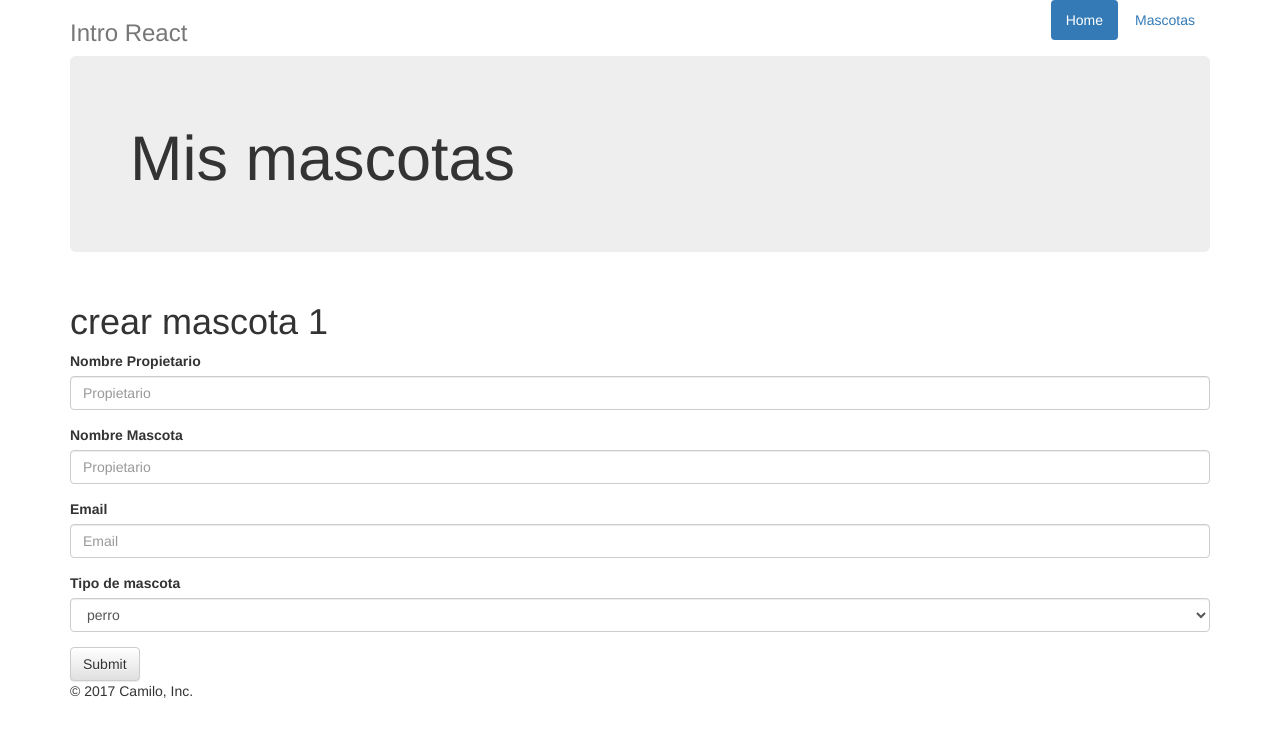
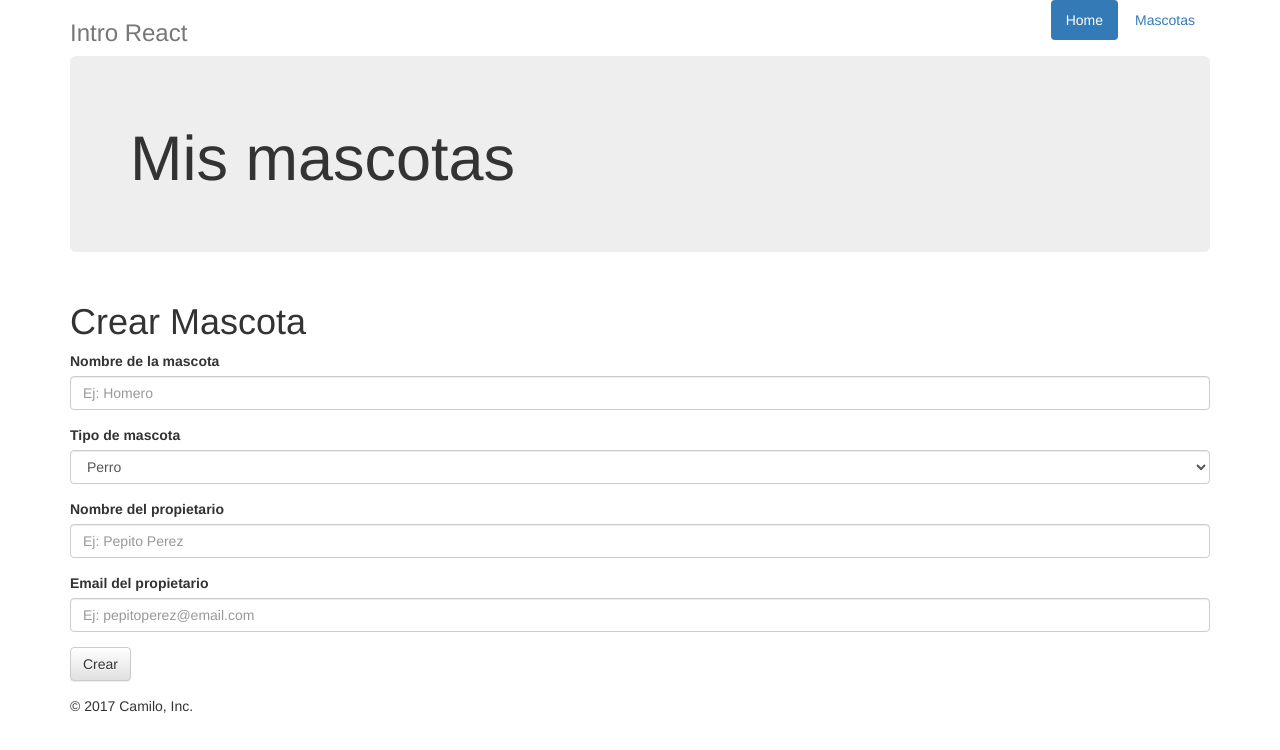
Before and after one commit to nodejs-medellin/mern-from-scratch, a React (Create React App) app: page / in a window 1280 px wide. Shown: the top 750 px of the page. Built offline with nearby package versions, Linux system fonts and the light colour scheme; what redux-immutable-state-invariant would draw is missing.

Commit message:
separar MascotasCreate en componentes mas atómicos
Se crearon 5 componentes que unidos integran el formulario de MascotasCreate

```diff
--- a/src/components/MascotasCreate.js
+++ b/src/components/MascotasCreate.js
@@ -1,42 +1,28 @@
 import React from 'react';
 import PropTypes from 'prop-types';
-const MascotasList = () => {
+import MascotasTypes from './form-controls-mascotas/MascotasTypes';
+import MascotasNombre from './form-controls-mascotas/MascotasNombre';
+import MascotasSubmit from './form-controls-mascotas/MascotasSubmit';
+import MascotasPropietario from './form-controls-mascotas/MascotasPropietario';
+import MascotasPropietarioEmail from './form-controls-mascotas/MascotasPropietarioEmail';
+
+const MascotasCreate = () => {
   return (
     <div className="row marketing">
       <div className="col-lg-12">
-        <h1 id="dashboard-title">crear mascota 1</h1>
+        <h1 id="dashboard-title">Crear Mascota</h1>
         <form>
-          <div className="form-group">
-            <label htmlFor="propietario">Nombre Propietario</label>
-            <input className="form-control" id="propietario" type="text" name="propietario" placeholder="Propietario"/>
-          </div>
-          <div className="form-group">
-            <label htmlFor="mascota">Nombre Mascota</label>
-            <input className="form-control" id="mascota" type="text" name="mascota" placeholder="Propietario"/>
-          </div>
-          <div className="form-group">
-            <label htmlFor="email">Email</label>
-            <input className="form-control" id="email" type="email" name="email" placeholder="Email"/>
-          </div>
-          <div className="form-group">
-            <label htmlFor="tipo">Tipo de mascota</label>
-            <select className="form-control" id="tipo" name="tipo">
-              <option value="" disabled>seleccione</option>
-              <option value="perro">perro</option>
-              <option value="gato">gato</option>
-              <option value="tortuga">tortuga</option>
-              <option value="onitorrinco">onitorrinco</option>
-            </select>
-          </div>
-          <button className="btn btn-default" type="submit">Submit</button>
+          <MascotasNombre controlName='mascota' controlTitle='Nombre de la mascota' controlPlaceH='Ej: Homero'/>
+          <MascotasTypes controlName='tipo' controlTitle='Tipo de mascota'/>
+          <MascotasPropietario controlName='propietario' controlTitle='Nombre del propietario' controlPlaceH='Ej: Pepito Perez'/>
+          <MascotasPropietarioEmail controlName='email'  controlTitle='Email del propietario' controlPlaceH='Ej: pepitoperez@email.com'/>
+          <MascotasSubmit controlTitle='Crear' controlPlaceH='Ej: Homero'/>
         </form>
       </div>
     </div>
   );
 };
 
-MascotasList.propTypes = {};
-
-MascotasList.defaultTypes = {};
-
-export default MascotasList;
+MascotasCreate.propTypes = {};
+MascotasCreate.defaultTypes = {};
+export default MascotasCreate;
--- /dev/null
+++ b/src/components/form-controls-mascotas/MascotasNombre.js
@@ -0,0 +1,16 @@
+import React from 'react';
+import PropTypes from 'prop-types';
+
+const MascotasNombre = ({controlName, controlTitle, controlPlaceH}) => {
+
+  return (
+    <div className="form-group">
+      <label htmlFor={controlName}>{controlTitle}</label>
+      <input className="form-control" id={controlName} type="text" name={controlName} placeholder={controlPlaceH}/>
+    </div>
+  );
+};
+
+MascotasNombre.propTypes = {};
+MascotasNombre.defaultTypes = {};
+export default MascotasNombre;
--- /dev/null
+++ b/src/components/form-controls-mascotas/MascotasPropietario.js
@@ -0,0 +1,15 @@
+import React from 'react';
+import PropTypes from 'prop-types';
+
+const MascotasPropietario = ({controlName, controlTitle, controlPlaceH}) => {
+  return (
+    <div className="form-group">
+      <label htmlFor={controlName}>{controlTitle}</label>
+      <input className="form-control" id={controlName} type="text" name={controlName} placeholder={controlPlaceH}/>
+    </div>
+  );
+};
+
+MascotasPropietario.propTypes = {};
+MascotasPropietario.defaultTypes = {};
+export default MascotasPropietario;
--- /dev/null
+++ b/src/components/form-controls-mascotas/MascotasPropietarioEmail.js
@@ -0,0 +1,15 @@
+import React from 'react';
+import PropTypes from 'prop-types';
+
+const MascotasPropietarioEmail = ({controlName, controlTitle, controlPlaceH}) => {
+  return (
+    <div className="form-group">
+      <label htmlFor={controlName}>{controlTitle}</label>
+      <input className="form-control" id={controlName} type="email" name={controlName} placeholder={controlPlaceH}/>
+    </div>
+  );
+};
+
+MascotasPropietarioEmail.propTypes = {};
+MascotasPropietarioEmail.defaultTypes = {};
+export default MascotasPropietarioEmail;
--- /dev/null
+++ b/src/components/form-controls-mascotas/MascotasSubmit.js
@@ -0,0 +1,14 @@
+import React from 'react';
+import PropTypes from 'prop-types';
+
+const MascotasSubmit = ({controlTitle}) => {
+  return (
+    <div className="form-group">
+      <button className="btn btn-default" type="submit">{controlTitle}</button>
+    </div>
+  );
+};
+
+MascotasSubmit.propTypes = {};
+MascotasSubmit.defaultTypes = {};
+export default MascotasSubmit;
--- /dev/null
+++ b/src/components/form-controls-mascotas/MascotasTypes.js
@@ -0,0 +1,21 @@
+import React from 'react';
+import PropTypes from 'prop-types';
+
+const MascotasTypes = ({controlName, controlTitle}) => {
+  return (
+    <div className="form-group">
+      <label htmlFor={controlName}>{controlTitle}</label>
+      <select className="form-control" id={controlName} name={controlName}>
+        <option value="" disabled>Seleccione...</option>
+        <option value="perro">Perro</option>
+        <option value="gato">Gato</option>
+        <option value="tortuga">Tortuga</option>
+        <option value="onitorrinco">Onitorrinco</option>
+      </select>
+    </div>
+  );
+};
+
+MascotasTypes.propTypes = {};
+MascotasTypes.defaultTypes = {};
+export default MascotasTypes;
```
